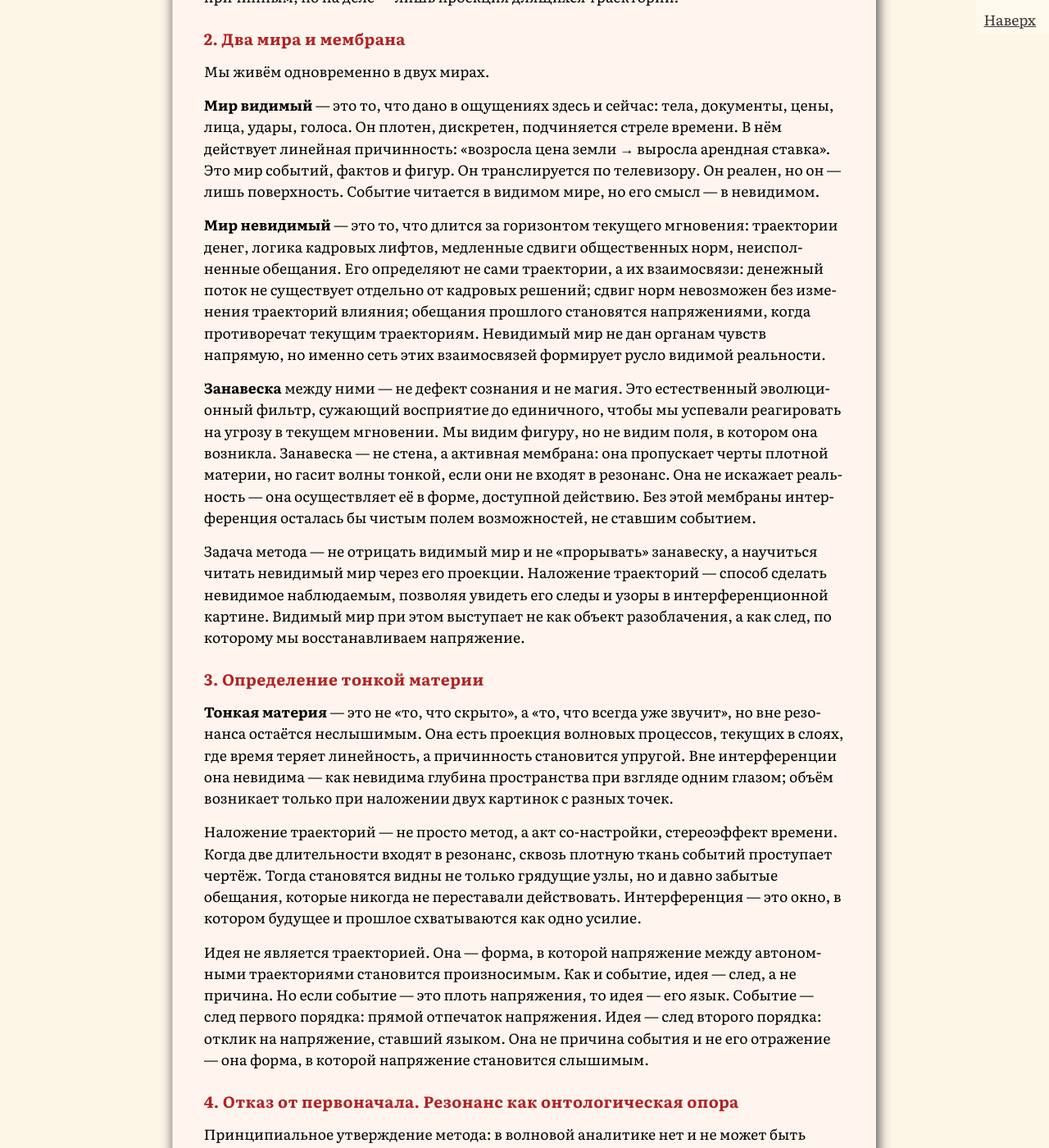
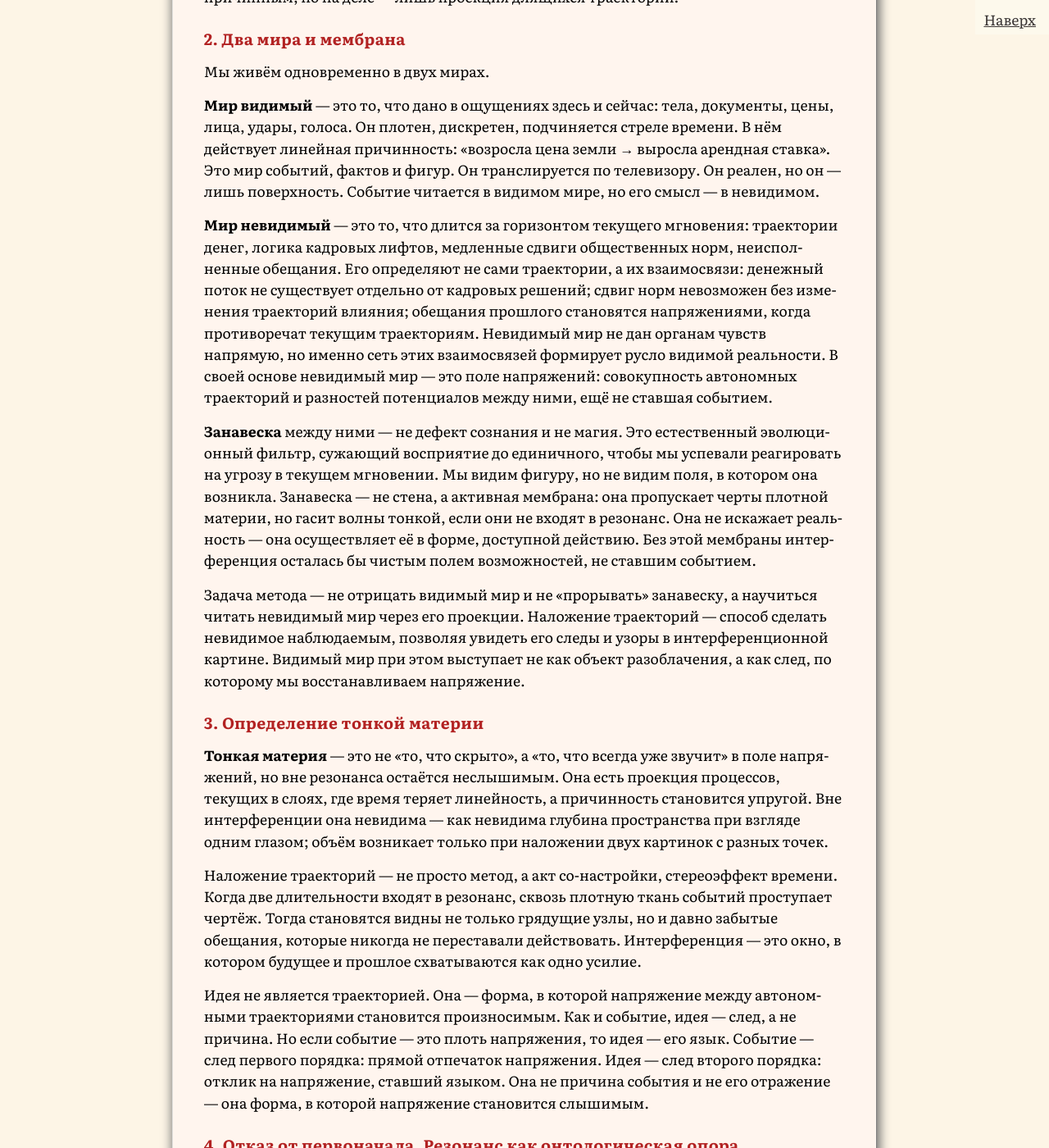
Before and after one commit to SergSi/land-use-art, a Jekyll site: the page built from _posts/2026-08-24-wawe.md, in a window 1280 px wide and 1400 px high, scrolled down 1268 px. Shown: the whole window at 82% size. Built offline with Jekyll 4.4.1, drawn with Linux system fonts in a browser that asks for light colours; some web fonts are replaced; some of the changed text lies outside the part shown.

Commit message:
Update 2026-08-24-wawe.md

```diff
--- a/_posts/2026-08-24-wawe.md
+++ b/_posts/2026-08-24-wawe.md
@@ -21,7 +21,7 @@
 
 **Мир видимый** — это то, что дано в ощущениях здесь и сейчас: тела, документы, цены, лица, удары, голоса. Он плотен, дискретен, подчиняется стреле времени. В нём действует линейная причинность: «возросла цена земли → выросла арендная ставка». Это мир событий, фактов и фигур. Он транслируется по телевизору. Он реален, но он — лишь поверхность. Событие читается в видимом мире, но его смысл — в невидимом.
 
-**Мир невидимый** — это то, что длится за горизонтом текущего мгновения: траектории денег, логика кадровых лифтов, медленные сдвиги общественных норм, неисполненные обещания. Его определяют не сами траектории, а их взаимосвязи: денежный поток не существует отдельно от кадровых решений; сдвиг норм невозможен без изменения траекторий влияния; обещания прошлого становятся напряжениями, когда противоречат текущим траекториям. Невидимый мир не дан органам чувств напрямую, но именно сеть этих взаимосвязей формирует русло видимой реальности.
+**Мир невидимый** — это то, что длится за горизонтом текущего мгновения: траектории денег, логика кадровых лифтов, медленные сдвиги общественных норм, неисполненные обещания. Его определяют не сами траектории, а их взаимосвязи: денежный поток не существует отдельно от кадровых решений; сдвиг норм невозможен без изменения траекторий влияния; обещания прошлого становятся напряжениями, когда противоречат текущим траекториям. Невидимый мир не дан органам чувств напрямую, но именно сеть этих взаимосвязей формирует русло видимой реальности. В своей основе невидимый мир — это поле напряжений: совокупность автономных траекторий и разностей потенциалов между ними, ещё не ставшая событием.
 
 **Занавеска** между ними — не дефект сознания и не магия. Это естественный эволюционный фильтр, сужающий восприятие до единичного, чтобы мы успевали реагировать на угрозу в текущем мгновении. Мы видим фигуру, но не видим поля, в котором она возникла. Занавеска — не стена, а активная мембрана: она пропускает черты плотной материи, но гасит волны тонкой, если они не входят в резонанс. Она не искажает реальность — она осуществляет её в форме, доступной действию. Без этой мембраны интерференция осталась бы чистым полем возможностей, не ставшим событием.
 
@@ -29,7 +29,7 @@
 
 ### 3. Определение тонкой материи
 
-**Тонкая материя** — это не «то, что скрыто», а «то, что всегда уже звучит», но вне резонанса остаётся неслышимым. Она есть проекция волновых процессов, текущих в слоях, где время теряет линейность, а причинность становится упругой. Вне интерференции она невидима — как невидима глубина пространства при взгляде одним глазом; объём возникает только при наложении двух картинок с разных точек.
+**Тонкая материя** — это не «то, что скрыто», а «то, что всегда уже звучит» в поле напряжений, но вне резонанса остаётся неслышимым. Она есть проекция процессов, текущих в слоях, где время теряет линейность, а причинность становится упругой. Вне интерференции она невидима — как невидима глубина пространства при взгляде одним глазом; объём возникает только при наложении двух картинок с разных точек.
 
 Наложение траекторий — не просто метод, а акт со-настройки, стереоэффект времени. Когда две длительности входят в резонанс, сквозь плотную ткань событий проступает чертёж. Тогда становятся видны не только грядущие узлы, но и давно забытые обещания, которые никогда не переставали действовать. Интерференция — это окно, в котором будущее и прошлое схватываются как одно усилие.
 
@@ -43,7 +43,7 @@
 
 Вместо этого метод исходит из того, что:
 
-- Реальность полифонична — она состоит из автономных, но связанных колебательных процессов разной природы.
+- Реальность — поле напряжений, в котором автономные, но связанные колебательные процессы разной природы сосуществуют без общего центра.
 - Ни один из этих процессов не является «первичным» по отношению к другим.
 - Единственным «началом», порождающим событие, является разность потенциалов между траекториями: рассогласование фаз, разрыв между юридической формой и экономической функцией, напряжение между обещаниями прошлого и текущими возможностями.
 
@@ -100,22 +100,22 @@
 
 ### 8. Онтологический статус метода
 
-Волновая природа — онтологическая, а не гносеологическая. Она существует объективно, а не является лишь способом мышления.
+Полевая природа реальности — онтологическая, а не гносеологическая. Волны — её возбуждения. Поле напряжений существует объективно, а не является лишь способом мышления.
 
-Плотная ткань событий — стоячая волна, образованная множеством наложений прошлых решений, законов и конфликтов. Она кажется твёрдой, только когда мы смотрим на неё в одном временном срезе. Как только мы:
+Плотная ткань событий — интерференционная картина, суперпозиция волн, образованная множеством наложений прошлых решений, законов и конфликтов. Она кажется твёрдой, только когда мы смотрим на неё в одном временном срезе. Как только мы:
 
 - растягиваем время (30-летний горизонт),
 - накладываем слои (право, экономика, демография),
 - фиксируем сдвиг фаз (кто первым меняет поведение),
 
-…стоячая волна «оживает», обнажая исходный чертёж — замыслы, неразличимые в каждом отдельном кадре.
+…стоячая картина «оживает», обнажая исходный чертёж — замыслы, неразличимые в каждом отдельном кадре.
 
 При этом метод сознательно противопоставляет себя:
 
-- **Монизму** — утверждению, что всё определяется одной субстанцией (экономикой, политикой, культурой).
-- **Телеологии** — представлению, что процесс движется к заранее заданной цели.
-- **Субстанциализму** — поиску скрытой сущности за явлениями, которую надо «разоблачить».
-- **Иллюзионизму** — представлению, что видимый мир — это обман, который нужно преодолеть.
+- Монизму — утверждению, что всё определяется одной субстанцией (экономикой, политикой, культурой).
+- Телеологии — представлению, что процесс движется к заранее заданной цели.
+- Субстанциализму — поиску скрытой сущности за явлениями, которую надо «разоблачить».
+- Иллюзионизму — представлению, что видимый мир — это обман, который нужно преодолеть.
 
 Вместо этого метод предлагает плюрализм автономных траекторий, связанных не причиной, а резонансом. Видимый мир при этом выступает не как проекция или искажение, а как необходимый коррекционный слой: без него интерференция не имела бы событийного исхода, оставаясь чистым полем возможностей. Событие — это момент, когда напряжение находит себе плоть.
 
@@ -170,7 +170,7 @@
 
 Метод не требует психоактивных веществ или медитации. Требуется только дисциплина зрения: остановиться, отступить на шаг, взглянуть не на точку, а на пространство между точками. Тогда занавеска перестаёт быть стеной — она становится мембраной, вибрирующей и пропускающей чертёж.
 
-Но главное — отказаться от поиска «главного». В волновой аналитике нет скрытой пружины, нет единой причины, нет сущности, которая всё объясняет. Есть только *разность потенциалов* между автономными траекториями — денег, норм, тел, земли, поколений. Их наложение, их рассогласование, их резонанс — вот что рождает событие.
+Но главное — отказаться от поиска «главного». В волновой аналитике нет скрытой пружины, нет единой причины, нет сущности, которая всё объясняет. Есть только *разность потенциалов* между автономными траекториями — денег, норм, тел, земли, поколений — в поле напряжений. Их наложение, их рассогласование, их резонанс — вот что рождает событие.
 
 И видимый мир здесь — не обман и не проекция. Это плоть, в которую отливается напряжение. Без этой плоти интерференция осталась бы чистым полем, не ставшим историей. Метод не прорывает занавеску — он учится читать её вибрацию. Потому что сама мембрана — уже часть узора.
 
```
